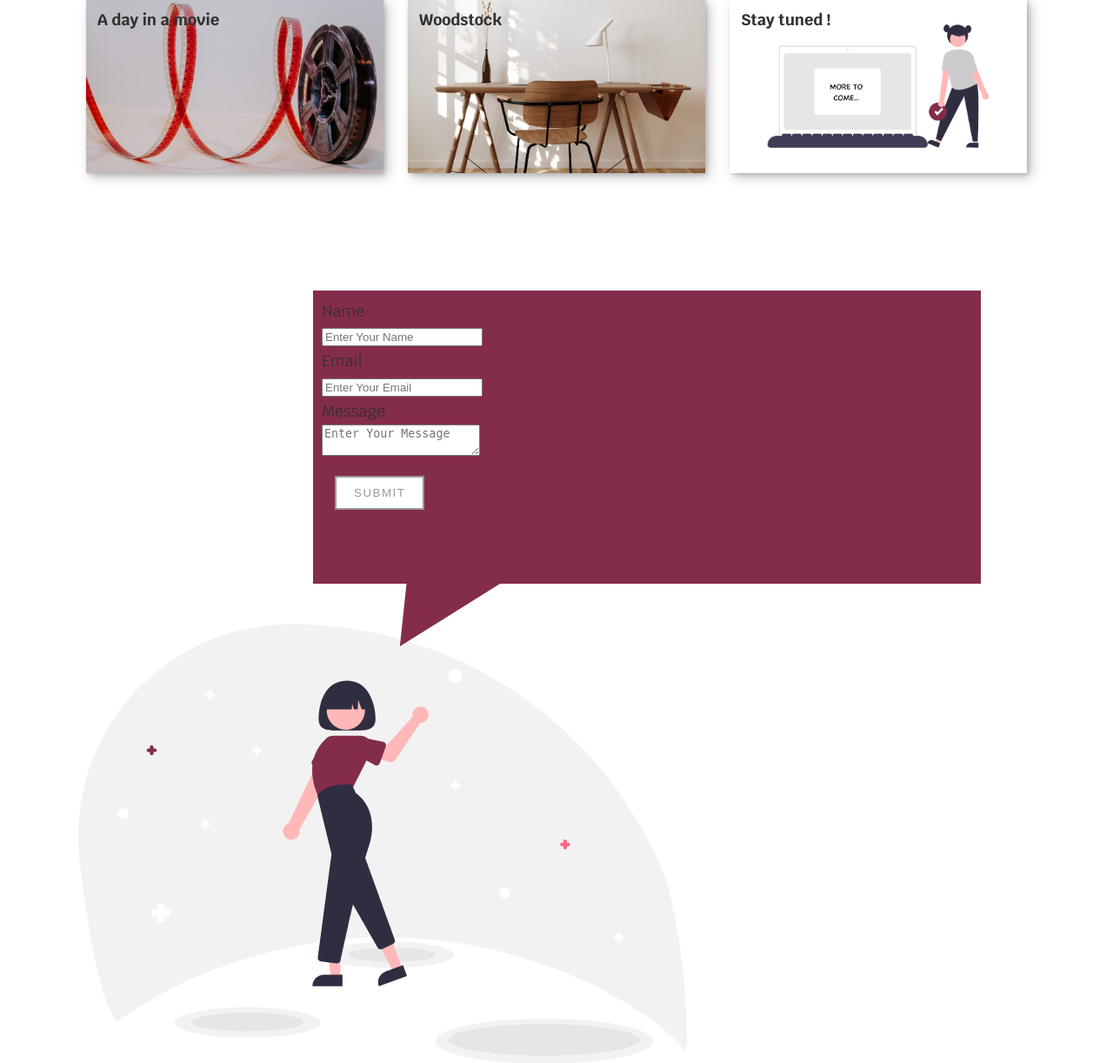
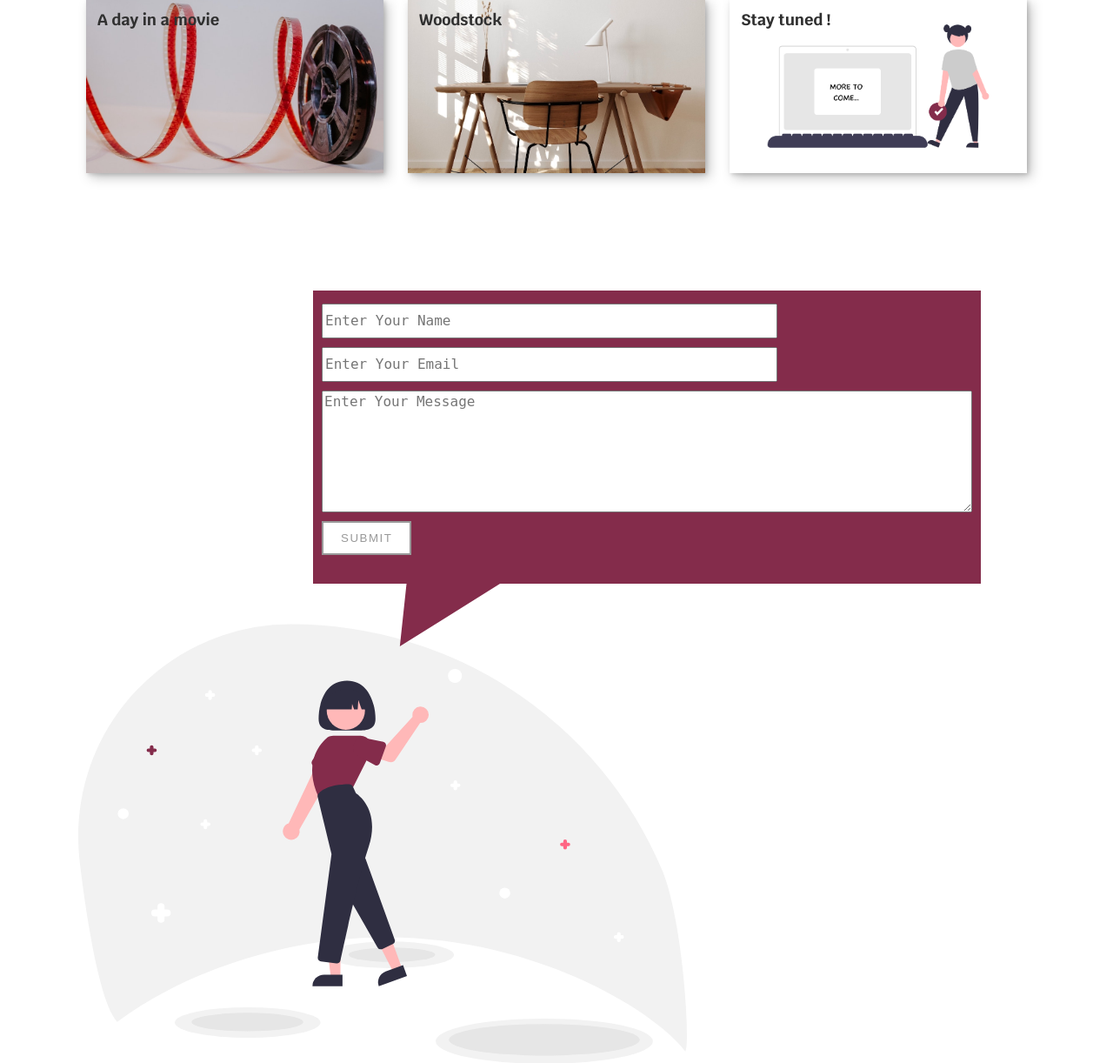
Before and after one commit to shinboram-90/cv-portfolio, a PHP site: page / in a window 1280 px wide. Shown: the part 3509-4731 px from the top of the page at 87% size. Run offline with PHP 8.4, Linux system fonts and the light colour scheme; some web fonts are replaced.

Commit message:
adjusting size

```diff
--- a/assets/css/components/_contact.css
+++ b/assets/css/components/_contact.css
@@ -86,3 +86,36 @@
     );
   }
 }
+
+.control--message > .textarea {
+  width: 100%;
+  height: 100%;
+}
+
+.control--message {
+  height: 150px;
+}
+
+.control--half {
+  height: 50px;
+}
+
+.control > input {
+  font-family: var(--ff-secondary);
+  width: 70%;
+  height: 100%;
+  font-size: 16px;
+}
+
+textarea {
+  font-family: var(--ff-secondary);
+  font-size: 16px;
+}
+
+.control {
+  padding: 5px 0;
+}
+
+.btn--form {
+  margin: 0;
+}
--- a/home.html
+++ b/home.html
@@ -315,10 +315,6 @@
         </div>
         <div class="form-container">
 
-
-
-
-
           <form action="https://api.staticforms.xyz/submit" method="post" id="staticform">
             <!-- Replace with your StaticForms accessKey -->
             <input type="hidden" name="accessKey" value="8d4e6d53-f53d-4d61-ac22-19e17eb54e00">
@@ -326,30 +322,27 @@
             <!-- Replace with the url you want to redirect to -->
             <input type="hidden" name="redirectTo" value="http://www.lisachatellier.com/">
             <div class="field">
-                    <label class="label">Name</label>
-                    <div class="control">
+              <!-- <label class="label">Name</label> -->
+              <div class="control control--half">
                 <input class="input" type="text" name="name" placeholder="Enter Your Name" required>
               </div>
             </div>
             <div class="field">
-                    <label class="label">Email</label>
-                    <div class="control">
+              <!-- <label class="label">Email</label> -->
+              <div class="control control--half">
                 <input class="input" type="email" name="email" placeholder="Enter Your Email" required>
               </div>
             </div>
             <div class="field">
-                    <label class="label">Message</label>
-                    <div class="control">
+              <!-- <label class="label">Message</label> -->
+              <div class="control control--message">
                 <textarea class="textarea" name="message" placeholder="Enter Your Message" required></textarea>
               </div>
             </div>
-                  <button class="btn" type="Submit">Submit</button>
+            <div class="control">
+            <button class="btn btn--form" type="Submit">Submit</button>
+          </div>
           </form>
-
-
-
-
-
 
         </div>
       </div>
```
Lines whose indentation alone changed are shown as unchanged.
